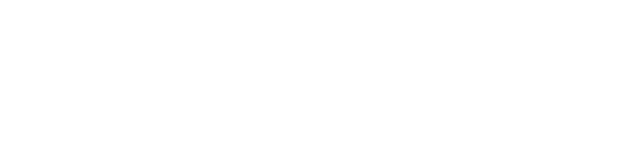
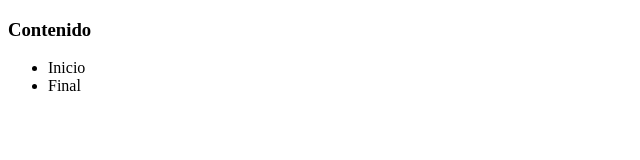
Before and after one commit to Maycol0212/Equipo-4, a plain HTML site: page Index.html in a window 1280 px wide. Shown: the whole page, without its empty margins (0-640 px from the left). Drawn offline with Linux system fonts and the light colour scheme.

Commit message:
Agregando un mini Menu

```diff
--- a/Index.html
+++ b/Index.html
@@ -6,6 +6,12 @@
     <title>Equipo 4</title>
 </head>
 <body>
+    <h3>Contenido</h3>
+    <ul>
+        <li>Inicio</li>
+        <li>Final</li>
+    </ul>
+
 
 </body>
 </html>
```
